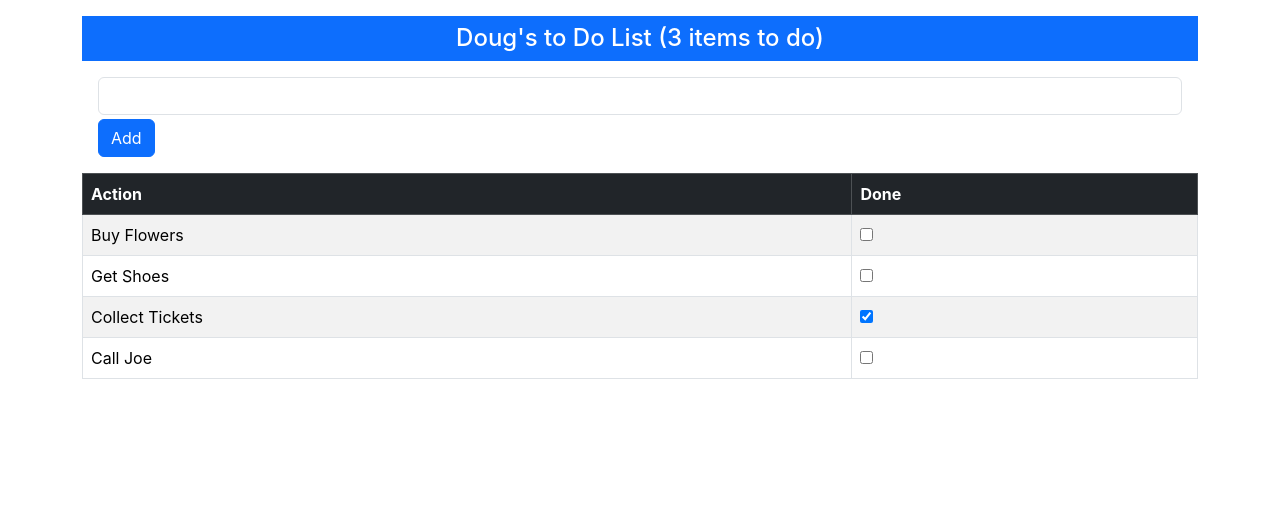
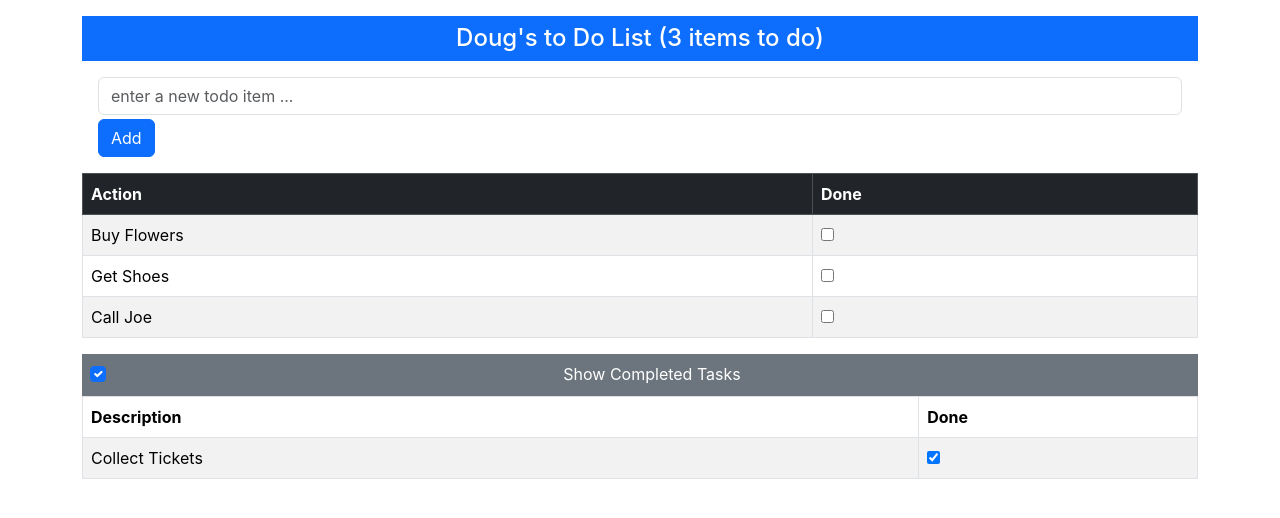
Before and after one commit to dougjasper2013/reacttodoam2025, a React (Create React App) app in the folder todo/: page / in a window 1280 px wide. Shown: the top 518 px of the page. Built offline with nearby package versions, Linux system fonts and the light colour scheme; the HTML template or start-up script is replaced by a standard one.

Commit message:
Added VisibilityControl

```diff
--- a/todo/src/App.js
+++ b/todo/src/App.js
@@ -4,6 +4,7 @@
 import TodoBanner from './TodoBanner';
 import TodoRow from './TodoRow';
 import TodoCreator from './TodoCreator';
+import VisibilityControl from './VisibilityControl';
 
 function App() {
   const [userName] = useState("Doug");
@@ -15,11 +16,27 @@
     { action: "Call Joe", done: false }
   ]);
 
+  const [showCompleted, setShowCompleted] = useState(true);
+
   const createNewTodo = (task) => {
     if (!todoItems.find(item => item.action === task)) {
       setTodoItems([...todoItems, { action: task, done: false }]);
     }
   };
+
+  const toggleTodo = (todo) => {
+    const updatedTodos = todoItems.map((item) =>
+      item.action === todo.action
+        ? { ...item, done: !item.done }
+        : item
+    );
+    setTodoItems(updatedTodos);
+      // localStorage.setItem("todos", JSON.stringify(updatedTodos));
+  };
+
+  const todoTableRows = (doneValue) => todoItems.filter(item => item.done === doneValue).map(item =>
+    <TodoRow key={ item.action } item={ item } toggle={ toggleTodo } />
+  )
 
   return (
     <div className="container mt-3">
@@ -37,11 +54,31 @@
           </tr>
         </thead>
         <tbody>
-          {todoItems.map((item, index) => (
-            <TodoRow key={index} item={item} />
-          ))}
+          { todoTableRows(false) }
         </tbody>
       </table>
+
+      <div className="bg-secondary text-white text-center p-2">
+          <VisibilityControl
+            description="Completed Tasks"
+            isChecked={showCompleted}
+            callback={(checked) => setShowCompleted(checked)} />
+        </div>
+
+        { showCompleted &&
+        <table className="table table-striped table-bordered">
+          <thead>
+            <tr>
+              <th style={{width: "75%"}} >Description</th>
+              <th style={{width: "25%"}}>Done</th>
+            </tr>
+          </thead>
+          <tbody>
+            { todoTableRows(true) }
+          </tbody>
+        </table>
+        }
+
     </div>
   );
 }
--- a/todo/src/TodoCreator.js
+++ b/todo/src/TodoCreator.js
@@ -21,6 +21,7 @@
         <div className="my-1">
             <input
                 className="form-control"
+                placeholder="enter a new todo item ..."
                 value={ newItemText }
                 onChange={ updateNewTextValue }
                 />
--- /dev/null
+++ b/todo/src/VisibilityControl.js
@@ -0,0 +1,21 @@
+import React from 'react';
+
+function VisibilityControl({description, isChecked, callback})
+{
+
+    return (
+        <div className="form-check">
+            <input
+                className="form-check-input"
+                type="checkbox"
+                checked={ isChecked }
+                onChange={ (e) => callback(e.target.checked) } />
+            <label
+                className="form-check-label">
+                    Show { description }
+                </label>
+        </div>
+    );
+}
+
+export default VisibilityControl;
```
